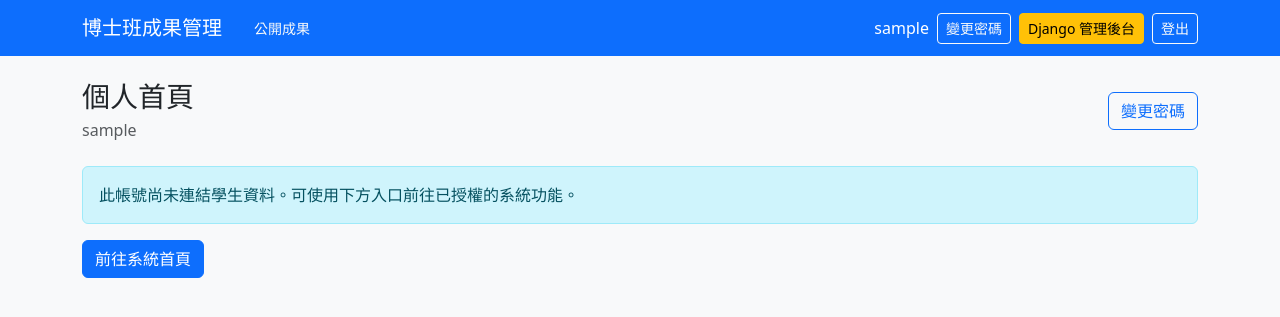
After one commit to tanalex0228-hash/doctoral-publication-project-bootstrap, a Django app: page /accounts/profile/ in a window 1280 px wide. The commit adds this page. Shown: the top 317 px of the page. Run offline with Django 5.2, Linux system fonts and the light colour scheme; the visitor is signed in with stand-in values (Sample User, id 1); parts of the project's set-up code (start-up, migrations or seed data) failed here and were passed over.

Commit message:
Add account profile and password self service

```diff
--- a/doctoral-publication-project-bootstrap/accounts/urls.py
+++ b/doctoral-publication-project-bootstrap/accounts/urls.py
@@ -2,4 +2,10 @@ from django.urls import path
 from . import views
 
 app_name = "accounts"
-urlpatterns = [path("login/", views.login_view, name="login"), path("logout/", views.logout_view, name="logout"), path("home/", views.home_view, name="home")]
+urlpatterns = [
+    path("login/", views.login_view, name="login"),
+    path("logout/", views.logout_view, name="logout"),
+    path("home/", views.home_view, name="home"),
+    path("profile/", views.profile_view, name="profile"),
+    path("password/change/", views.password_change_view, name="password_change"),
+]
--- a/doctoral-publication-project-bootstrap/accounts/views.py
+++ b/doctoral-publication-project-bootstrap/accounts/views.py
@@ -1,6 +1,7 @@
-from django.contrib.auth import login, logout
+from django.contrib import messages
+from django.contrib.auth import login, logout, update_session_auth_hash
 from django.contrib.auth.decorators import login_required
-from django.contrib.auth.forms import AuthenticationForm
+from django.contrib.auth.forms import AuthenticationForm, PasswordChangeForm
 from django.shortcuts import redirect, render
 from django.utils.http import url_has_allowed_host_and_scheme
 from django.views.decorators.cache import never_cache
@@ -8,6 +9,8 @@ from django.views.decorators.csrf import ensure_csrf_cookie
 from django.views.decorators.http import require_POST
 from publications.permissions import is_advisor_actor, is_staff_actor
 from doctoral_students.models import DoctoralStudentProfile
+from publications.models import PublicationRecord
+from publications.querysets import official_publications
 
 
 def _post_login_destination(user):
@@ -48,3 +51,37 @@ def logout_view(request):
 @login_required
 def home_view(request):
     return redirect(_post_login_destination(request.user))
+
+
+@login_required
+@never_cache
+def profile_view(request):
+    try:
+        student = request.user.doctoral_profile
+    except DoctoralStudentProfile.DoesNotExist:
+        student = None
+    publications = PublicationRecord.objects.none()
+    approved = PublicationRecord.objects.none()
+    if student:
+        publications = PublicationRecord.objects.filter(owner_student=student).select_related("publication_type").order_by("-updated_at")
+        approved = official_publications().filter(owner_student=student).select_related("publication_type")
+    return render(request, "accounts/profile.html", {
+        "student": student,
+        "drafts": publications.filter(workflow_status=PublicationRecord.WorkflowStatus.DRAFT),
+        "submitted": publications.filter(workflow_status=PublicationRecord.WorkflowStatus.SUBMITTED),
+        "returned": publications.filter(workflow_status=PublicationRecord.WorkflowStatus.RETURNED),
+        "approved": approved,
+        "home_destination": _post_login_destination(request.user),
+    })
+
+
+@login_required
+@never_cache
+def password_change_view(request):
+    form = PasswordChangeForm(request.user, request.POST or None)
+    if request.method == "POST" and form.is_valid():
+        user = form.save()
+        update_session_auth_hash(request, user)
+        messages.success(request, "密碼已更新。")
+        return redirect("accounts:profile")
+    return render(request, "accounts/password_change.html", {"form": form})
--- /dev/null
+++ b/doctoral-publication-project-bootstrap/templates/accounts/password_change.html
@@ -0,0 +1,5 @@
+{% extends "base.html" %}
+{% block title %}變更密碼｜博士班成果管理{% endblock %}
+{% block content %}
+<div class="row justify-content-center"><div class="col-md-7 col-lg-5"><div class="card shadow-sm"><div class="card-body p-4"><h1 class="h4 mb-3">變更密碼</h1><form method="post">{% csrf_token %}{% for field in form %}<div class="mb-3"><label class="form-label" for="{{ field.id_for_label }}">{{ field.label }}</label>{{ field }}{% for error in field.errors %}<div class="text-danger small">{{ error }}</div>{% endfor %}{% if field.help_text %}<div class="form-text">{{ field.help_text|safe }}</div>{% endif %}</div>{% endfor %}<div class="d-flex gap-2"><button class="btn btn-primary" type="submit">更新密碼</button><a class="btn btn-outline-secondary" href="{% url 'accounts:profile' %}">取消</a></div></form></div></div></div></div>
+{% endblock %}
--- /dev/null
+++ b/doctoral-publication-project-bootstrap/templates/accounts/profile.html
@@ -0,0 +1,15 @@
+{% extends "base.html" %}
+{% block title %}個人首頁｜博士班成果管理{% endblock %}
+{% block content %}
+<div class="d-flex justify-content-between align-items-center mb-4"><div><h1 class="h3 mb-1">個人首頁</h1><p class="text-muted mb-0">{{ user.username }}{% if student %}・{{ student.display_name }}（{{ student.student_number }}）{% endif %}</p></div><a class="btn btn-outline-primary" href="{% url 'accounts:password_change' %}">變更密碼</a></div>
+{% if student %}
+  <div class="d-flex justify-content-between align-items-center mb-3"><h2 class="h5 mb-0">我的成果</h2><a class="btn btn-sm btn-primary" href="{% url 'publications:create' %}">新增成果</a></div>
+  {% include "dashboard/_publication_group.html" with heading="草稿" publications=drafts badge="secondary" empty="目前沒有草稿。" %}
+  {% include "dashboard/_publication_group.html" with heading="待審核" publications=submitted badge="warning" empty="目前沒有待審核成果。" %}
+  {% include "dashboard/_publication_group.html" with heading="被退回" publications=returned badge="danger" empty="目前沒有被退回成果。" %}
+  {% include "dashboard/_publication_group.html" with heading="已核准成果" publications=approved badge="success" empty="目前沒有已核准成果。" %}
+{% else %}
+  <div class="alert alert-info">此帳號尚未連結學生資料。可使用下方入口前往已授權的系統功能。</div>
+  <a class="btn btn-primary" href="{% url home_destination %}">前往系統首頁</a>
+{% endif %}
+{% endblock %}
--- a/doctoral-publication-project-bootstrap/templates/base.html
+++ b/doctoral-publication-project-bootstrap/templates/base.html
@@ -10,7 +10,7 @@
   <nav class="navbar navbar-expand-lg navbar-dark bg-primary mb-4">
     <div class="container">
       <div class="d-flex align-items-center gap-3"><a class="navbar-brand mb-0" href="{% url 'accounts:home' %}">博士班成果管理</a><a class="link-light text-decoration-none small" href="{% url 'public_site:publication_list' %}">公開成果</a></div>
-      {% if user.is_authenticated %}<div class="d-flex align-items-center gap-2"><span class="navbar-text text-white">{{ user.username }}</span>{% if user.is_staff %}<a class="btn btn-sm btn-warning" href="{% url 'admin:index' %}">Django 管理後台</a>{% endif %}<form method="post" action="{% url 'accounts:logout' %}">{% csrf_token %}<button class="btn btn-sm btn-outline-light">登出</button></form></div>{% endif %}
+      {% if user.is_authenticated %}<div class="d-flex align-items-center gap-2"><a class="navbar-text text-white text-decoration-none" href="{% url 'accounts:profile' %}">{{ user.username }}</a><a class="btn btn-sm btn-outline-light" href="{% url 'accounts:password_change' %}">變更密碼</a>{% if user.is_staff %}<a class="btn btn-sm btn-warning" href="{% url 'admin:index' %}">Django 管理後台</a>{% endif %}<form method="post" action="{% url 'accounts:logout' %}">{% csrf_token %}<button class="btn btn-sm btn-outline-light">登出</button></form></div>{% endif %}
     </div>
   </nav>
   <main class="container pb-5">
```
Also changed, not shown: doctoral-publication-project-bootstrap/tests/test_account_self_service.py (added, +34 -0 lines).
